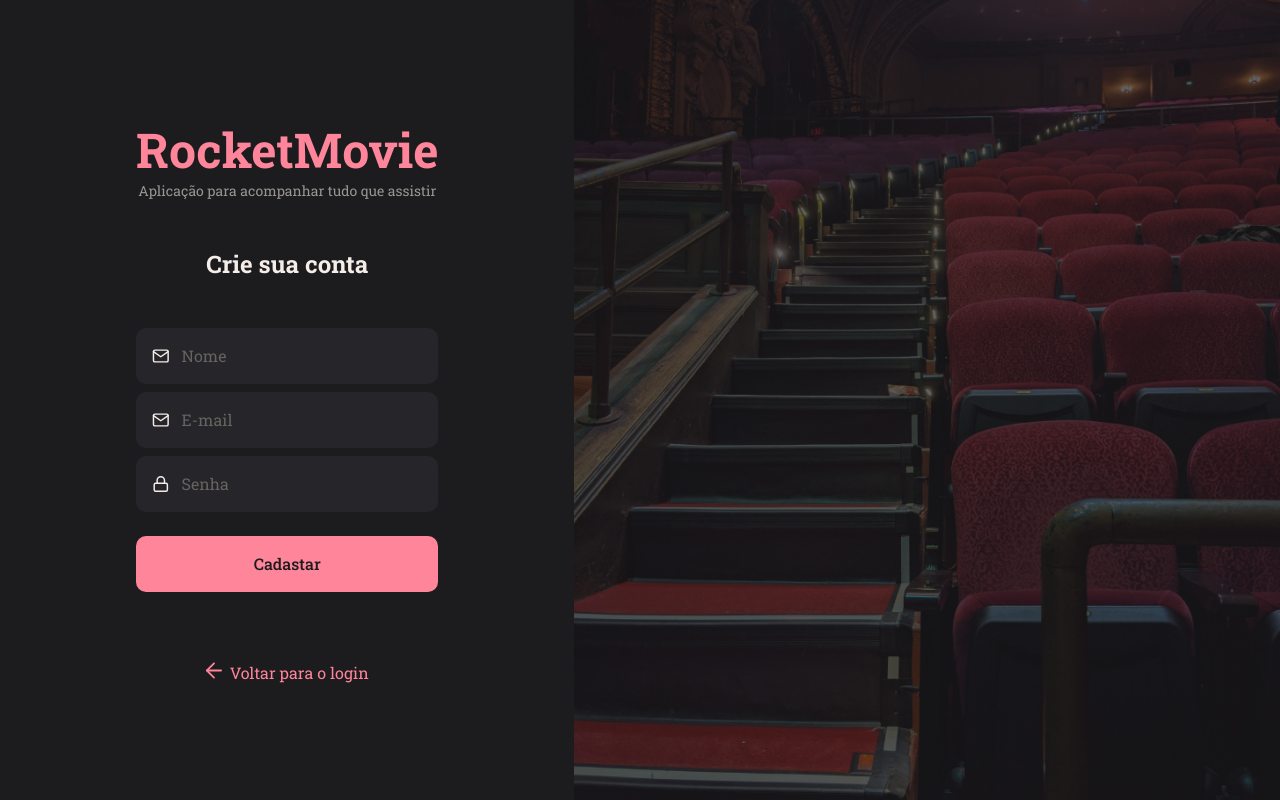
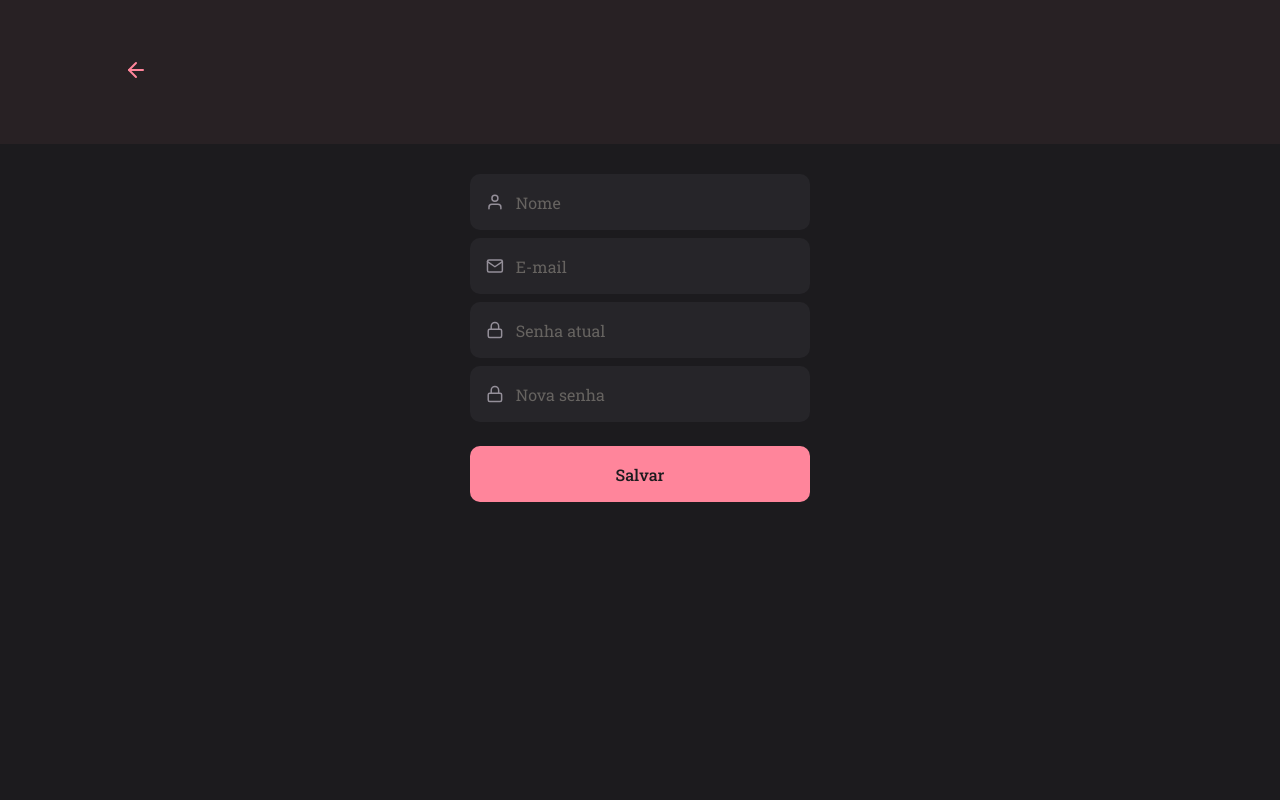
Before and after one commit to gugu1073/MovieNotes-Front-end, a React (Vite) app: page / in a window 1280 px wide. Built offline with nearby package versions, Linux system fonts and the light colour scheme.

Commit message:
adding profile

```diff
--- a/src/components/Button/styles.js
+++ b/src/components/Button/styles.js
@@ -3,8 +3,9 @@ import styled from "styled-components";
 
 export const Container = styled.button`
  width: 100%;
- background-color: ${({theme}) => theme.COLORS.ORANGE} ;
+ background-color: #FF859B;
  color: ${({theme}) => theme.COLORS.BACKGROUND_800} ;
+ fill: solid;
 
  height: 56px;
  border: 0;
--- a/src/components/input/styles.js
+++ b/src/components/input/styles.js
@@ -5,7 +5,7 @@ export const Container = styled.div`
  display: flex;
  align-items: center;
 
- background-color: ${({theme}) => theme.COLORS.BACKGROUND_900};
+ background-color: rgba(38, 37, 41, 1);
 
  margin-bottom: 8px;
  border-radius: 10px;
@@ -28,5 +28,6 @@ export const Container = styled.div`
 
  svg {
     margin-left: 16px;
+    color: rgba(148, 143, 153, 1);
   }
 `;
--- a/src/main.jsx
+++ b/src/main.jsx
@@ -5,13 +5,13 @@ import GlobalStyles from './style/global'
 
 import theme from './style/theme'
 
-import { SignUp } from './pages/SignUp'
+import { Profile } from './pages/Profile'
 
 ReactDOM.createRoot(document.getElementById('root')).render(
   <React.StrictMode >
     <ThemeProvider theme={theme}>
       <GlobalStyles/>
-      <SignUp/>
+      <Profile/>
     </ThemeProvider>
   </React.StrictMode>,
 )
--- /dev/null
+++ b/src/pages/Profile/index.jsx
@@ -0,0 +1,46 @@
+import { FiArrowLeft, FiUser, FiMail, FiLock } from 'react-icons/fi'
+import {Container, Form} from './style'
+
+import {Input} from "../../components/input"
+import {Button} from "../../components/Button"
+
+
+export function Profile() {
+ return (
+ <Container>
+  <header>
+    <a href="#">
+      <FiArrowLeft/>
+    </a>
+  </header>
+
+   <Form>
+     <Input
+      placeholder='Nome'
+      type= "text"
+      icon={FiUser}
+     />
+
+     <Input
+      placeholder='E-mail'
+      type= "text"
+      icon={FiMail}
+     />
+
+     <Input
+      placeholder='Senha atual'
+      type= "password"
+      icon={FiLock}
+     />
+
+     <Input
+      placeholder='Nova senha'
+      type= "password"
+      icon={FiLock}
+     />
+     <Button title = "Salvar"/>
+   </Form>
+
+ </Container>
+ )
+}
--- /dev/null
+++ b/src/pages/Profile/style.js
@@ -0,0 +1,28 @@
+import styled from "styled-components";
+
+
+export const Container = styled.div `
+ width: 100%;
+
+ > header {
+  width: 100%;
+  height: 144px;
+
+  background: ${({theme}) => theme.COLORS.BACKGROUND_900};
+
+  display: flex;
+  align-items: center;
+
+  padding: 0 124px;
+ }
+
+ svg {
+  color: ${({theme}) => theme.COLORS.GRAY_100};
+  font-size: 24px;
+ }
+`;
+
+export const Form = styled.form`
+ max-width: 340px;
+ margin: 30px auto 0;
+`;
--- a/src/style/theme.js
+++ b/src/style/theme.js
@@ -1,13 +1,13 @@
 export default {
   COLORS: {
-    BACKGROUND_900: "rgba(38, 37, 41, 1)",
+    BACKGROUND_900: "rgba(255, 133, 155, 0.05)",
     BACKGROUND_800: "rgba(28, 27, 30, 1)",
     BACKGROUND_700: "#3E3B47",
 
     WHITE: "#F4EDE8",
     ORANGE: "rgba(255, 133, 155, 1)",
 
-    GRAY_100: "#999591",
+    GRAY_100: "rgba(255, 133, 155, 1)",
     GRAY_300: "#666360",
 
     RED: "#FF002E"
```
